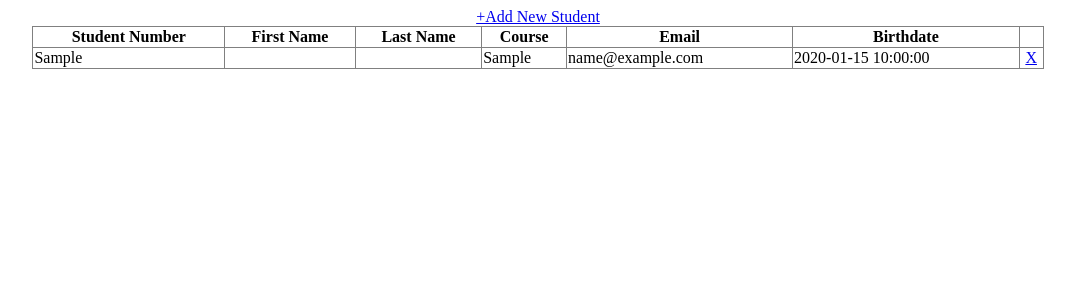
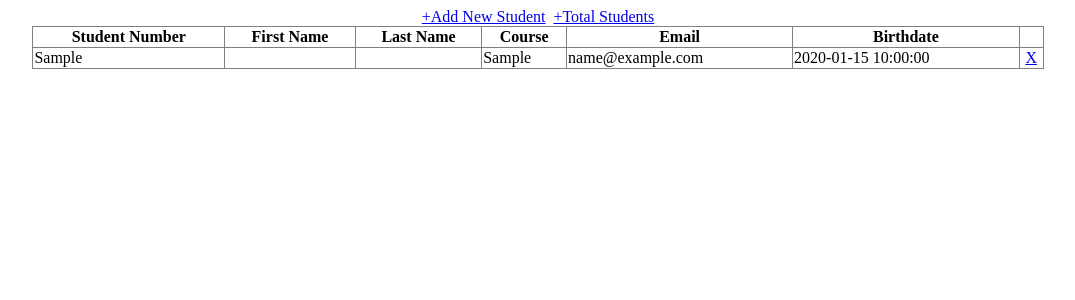
Before and after one commit to kenn-64bit/DCIT-55-PHP, a PHP site: page / in a window 1280 px wide. Shown: the top 300 px of the page, without its empty margins (102-1177 px from the left). Run offline with PHP 8.4, Linux system fonts and the light colour scheme; tables that the repository leaves empty or names only in its code hold one stand-in row (values such as "Sample post"); data that the repository does not hold is empty.

Commit message:
added total students function

```diff
--- a/index.php
+++ b/index.php
@@ -7,7 +7,9 @@ $conn=mysqli_connect("localhost","root","","phpsample");
 </head>
 <body>
 <center>
-    <a href="form.php">+Add New Student</a>
+    <a href="form.php">+Add New Student</a>&nbsp;
+    <a href="total.php">+Total Students</a>
+
     <table border="1" width="80%" style="border-collapse:collapse;">
 
     <tr>
--- a/total.php
+++ b/total.php
@@ -8,7 +8,7 @@ $conn=mysqli_connect("localhost","root","","phpsample");
 </head>
 <body>
     <center>
-    <a href="form.php"> -Return to List</a>&nbsp;
+    <a href="index.php"> -Return to List</a>&nbsp;
 
     <a href="form.php"> +Add New Student</a>
 
@@ -20,7 +20,7 @@ $conn=mysqli_connect("localhost","root","","phpsample");
             </tr>
 
         <?php
-        // Get count of students by course
+
         $courseQuery = mysqli_query($conn, "SELECT course, COUNT(*) as total FROM student GROUP BY course ORDER BY course ASC");
 
         $totalStudents = 0;
```
